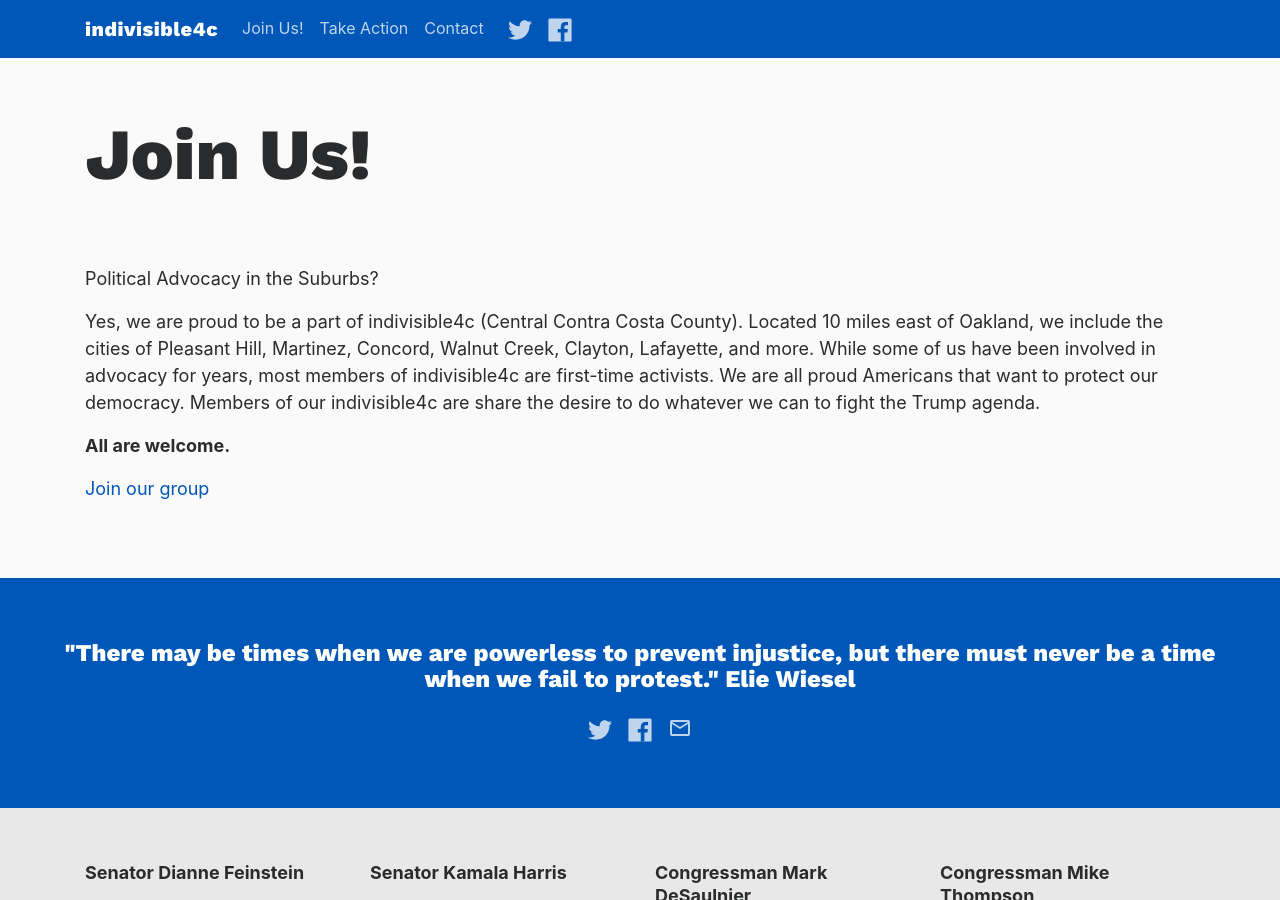
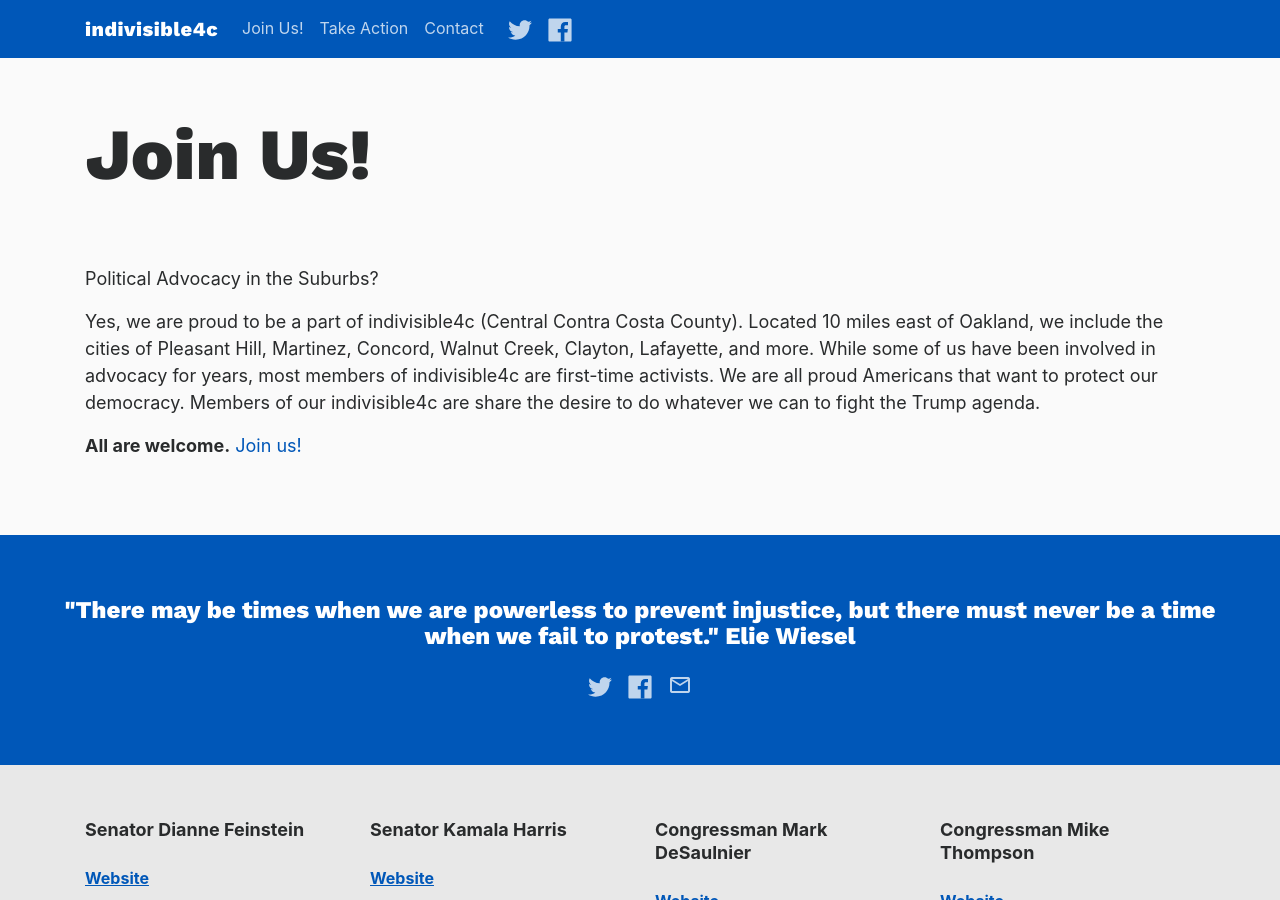
Before and after one commit to IndivisibleTemplate/BasicTemplate, a Jekyll site: the page built from join-us.markdown, in a window 1280 px wide and 900 px high. Built offline with Jekyll 4.4.1, drawn with Linux system fonts in a browser that asks for light colours; nearby versions of some CDN libraries; comment, search, counter and statistics services are not loaded.

Commit message:
Updated Join Us

```diff
--- a/join-us.markdown
+++ b/join-us.markdown
@@ -8,5 +8,4 @@
 Yes, we are proud to be a part of indivisible4c (Central Contra Costa County). Located 10 miles east of Oakland, we include the cities of Pleasant Hill, Martinez, Concord, Walnut Creek, Clayton, Lafayette, and more. While some of us have been involved in advocacy for years, most members of indivisible4c are first-time activists. We are all proud Americans that want to protect our democracy. Members of our indivisible4c are share the desire to do whatever we can to fight the Trump agenda.
 
 **All are welcome.**
-
-[Join our group](www.facebook.com/indivisible4c/)
+[Join us!](https://www.facebook.com/indivisible4c/)
```
